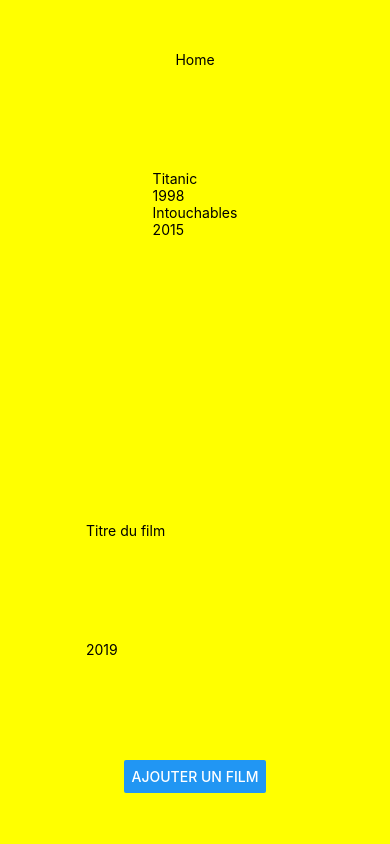
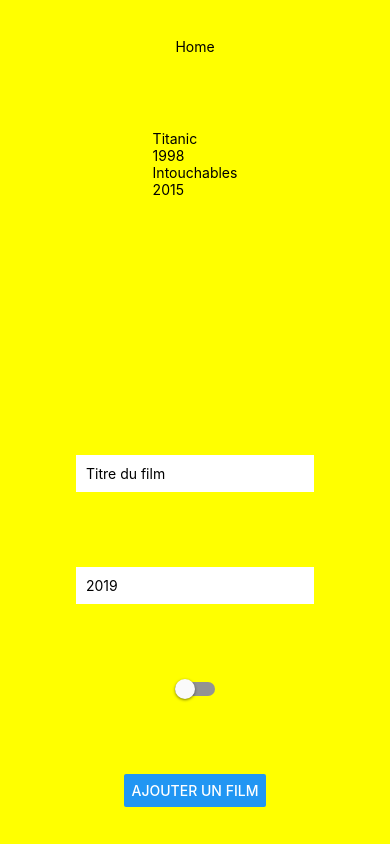
Before and after one commit to PHGL666/my-app, a React Native app: screen / in a window 390 px wide. Built offline with nearby package versions, Linux system fonts and the light colour scheme.

Commit message:
troisieme commit
VUE + SWITCH + STYLE

```diff
--- a/App.js
+++ b/App.js
@@ -1,15 +1,15 @@
 import React from 'react';
-import { StyleSheet, View } from 'react-native';
+import { StyleSheet, View, KeyboardAvoidingView } from 'react-native';
 import Constants from 'expo-constants';
 import Home from "./screens/Home";
 
 export default function App() {
   return (
-    <View style={styles.container}>
+    <KeyboardAvoidingView style={styles.container} behavior="padding" enabled>
 
       <Home/>
 
-    </View>
+    </KeyboardAvoidingView>
   );
 }
 
@@ -18,6 +18,6 @@ const styles = StyleSheet.create({
     flex: 1,
     backgroundColor: 'yellow',
     alignItems: 'center',
-    marginTop: Constants.statusBarHeight
+    paddingTop: Constants.statusBarHeight
   },
 });
--- /dev/null
+++ b/kitui/TextInput.js
@@ -0,0 +1,12 @@
+import React, {Component} from 'react';
+import { TextInput as DefaultTextInput } from 'react-native';
+
+class TextInput extends Component {
+  render() {
+    return (
+      <DefaultTextInput style={{ backgroundColor: 'white', padding: 10 }} {...this.props}/>
+    );
+  }
+}
+
+export default TextInput;
--- a/screens/Home.js
+++ b/screens/Home.js
@@ -1,5 +1,6 @@
 import React, {Component} from 'react';
-import { View, Text, FlatList, Button, TextInput } from 'react-native';
+import { View, Text, FlatList, Button, Switch } from 'react-native';
+import TextInput from "../kitui/TextInput";
 import MovieItem from '../components/MovieItem';
 
 class Home extends Component {
@@ -23,11 +24,12 @@ class Home extends Component {
   }
 
   addMovie() {
-    const movie =  { title: 'Terminator 6', year: 2019 };
+    const movie =  { title: this.state.title, year: this.state.year };
     this.setState({
       movies: [...this.state.movies, movie]
     });
   }
+
 
   render() {
     return (
@@ -45,11 +47,11 @@ class Home extends Component {
         <TextInput onChangeText={text => this.setState({ year: text })}
                    value={this.state.year.toString()}
                    keyboardType='numeric'/>
+         <Switch/>
         <Button onPress={() => this.addMovie()} title='Ajouter un film'/>
       </View>
     );
   }
 }
 
-
 export default Home;
```
